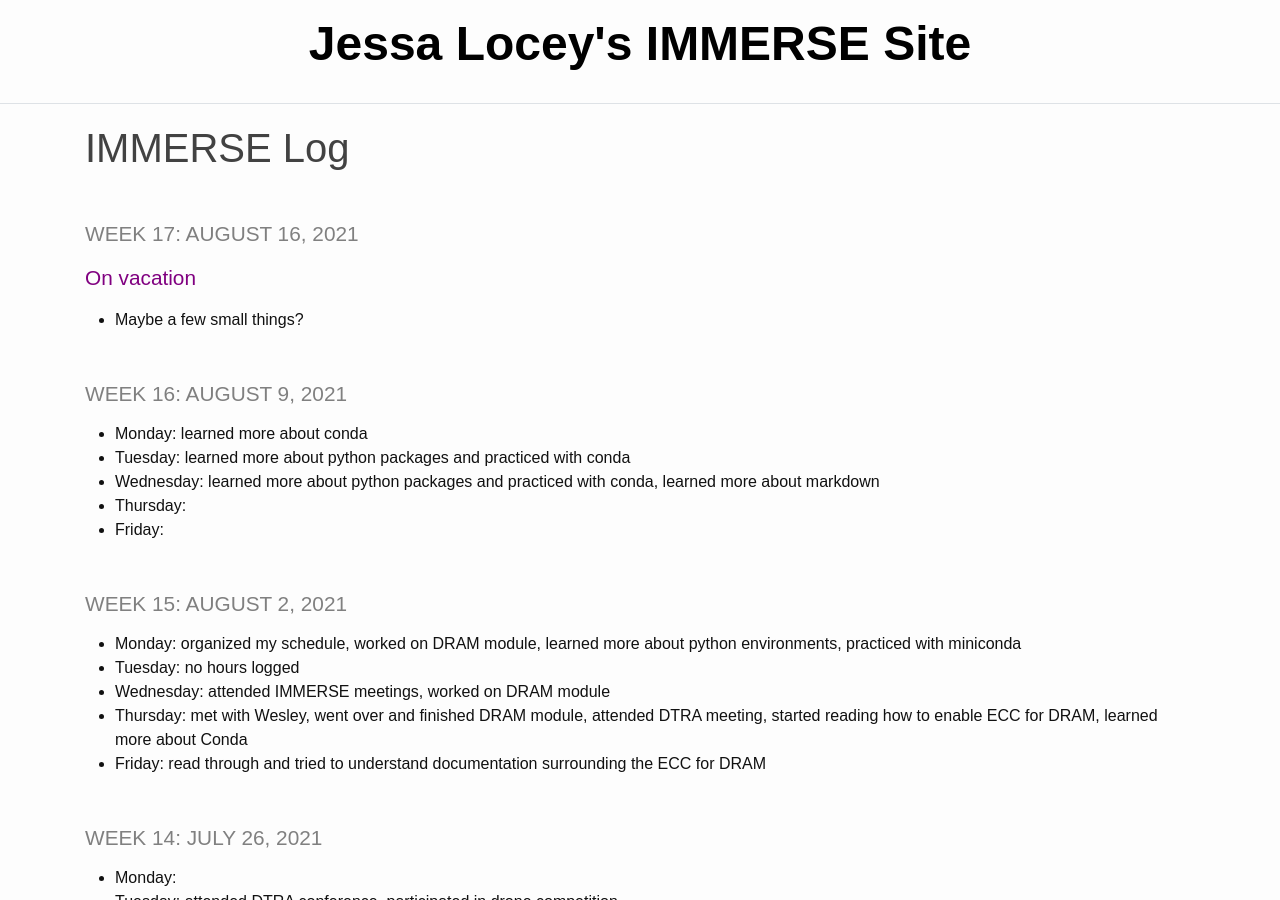
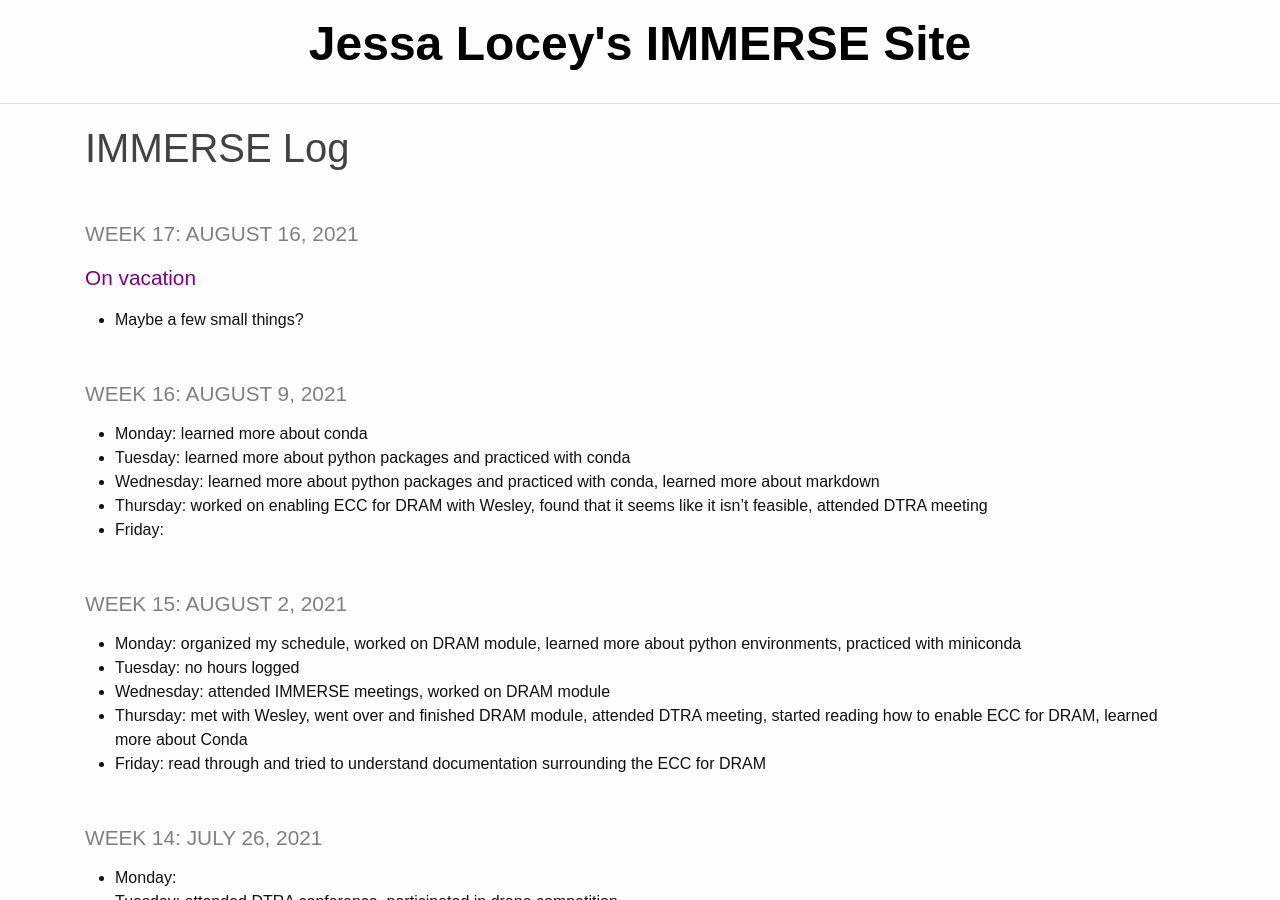
Before and after one commit to jessalocey/jessalocey.github.io, a Jekyll site: the page built from _pages/log.md, in a window 1280 px wide and 900 px high. Built offline with Jekyll 4.4.1, drawn with Linux system fonts in a browser that asks for light colours.

Commit message:
log update Thursday

```diff
--- a/_pages/log.md
+++ b/_pages/log.md
@@ -11,7 +11,7 @@ title: IMMERSE Log
 * **Monday:** learned more about conda
 * **Tuesday:** learned more about python packages and practiced with conda
 * **Wednesday:** learned more about python packages and practiced with conda, learned more about markdown
-* **Thursday:**
+* **Thursday:** worked on enabling ECC for DRAM with Wesley, found that it seems like it isn't feasible, attended DTRA meeting
 * **Friday:**
 
 ### Week 15: August 2, 2021
```
